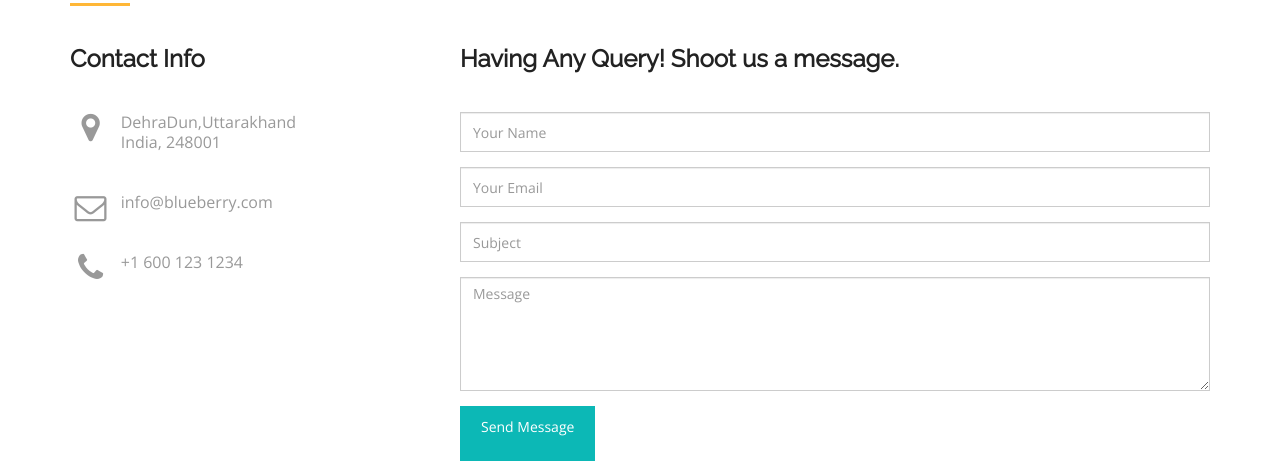
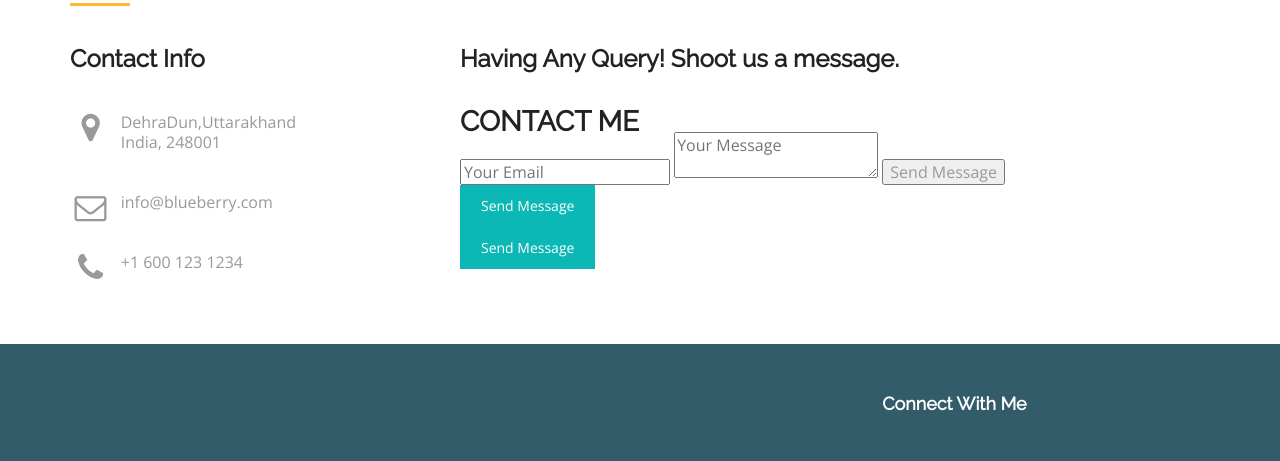
Before and after one commit to divyat-thv/Oneclick1, a plain HTML site: page index.html in a window 1280 px wide. Shown: the part 2790-3251 px from the top of the page. Drawn offline with nearby package versions, Linux system fonts and the light colour scheme; a web font is replaced by a local one.

Commit message:
Update index.html

```diff
--- a/index.html
+++ b/index.html
@@ -336,19 +336,14 @@
             <div class="space"></div>
             <div id="sendmessage">Your message has been sent. Thank you!</div>
             <div id="errormessage"></div>
-<form action="https://formspree.io/f/yourformid" method="POST" role="form" class="contactForm">
-  <div class="form-group">
-    <input type="text" name="name" class="form-control br-radius-zero" id="name" placeholder="Your Name" required>
-  </div>
-  <div class="form-group">
-    <input type="email" class="form-control br-radius-zero" name="email" id="email" placeholder="Your Email" required>
-  </div>
-  <div class="form-group">
-    <input type="text" class="form-control br-radius-zero" name="subject" id="subject" placeholder="Subject">
-  </div>
-  <div class="form-group">
-    <textarea class="form-control br-radius-zero" name="message" rows="5" placeholder="Message" required></textarea>
-  </div>
+<section id="contact">
+        <h2>Contact Me</h2>
+        <form action="https://formspree.io/f/xbljjlrq" method="POST">
+            <input type="email" name="email" placeholder="Your Email" required>
+            <textarea name="message" placeholder="Your Message" required></textarea>
+            <button type="submit">Send Message</button>
+        </form>
+    </section>
   <!-- Add Formspree honeypot field to prevent spam -->
   <input type="text" name="_gotcha" style="display:none">
 
```
